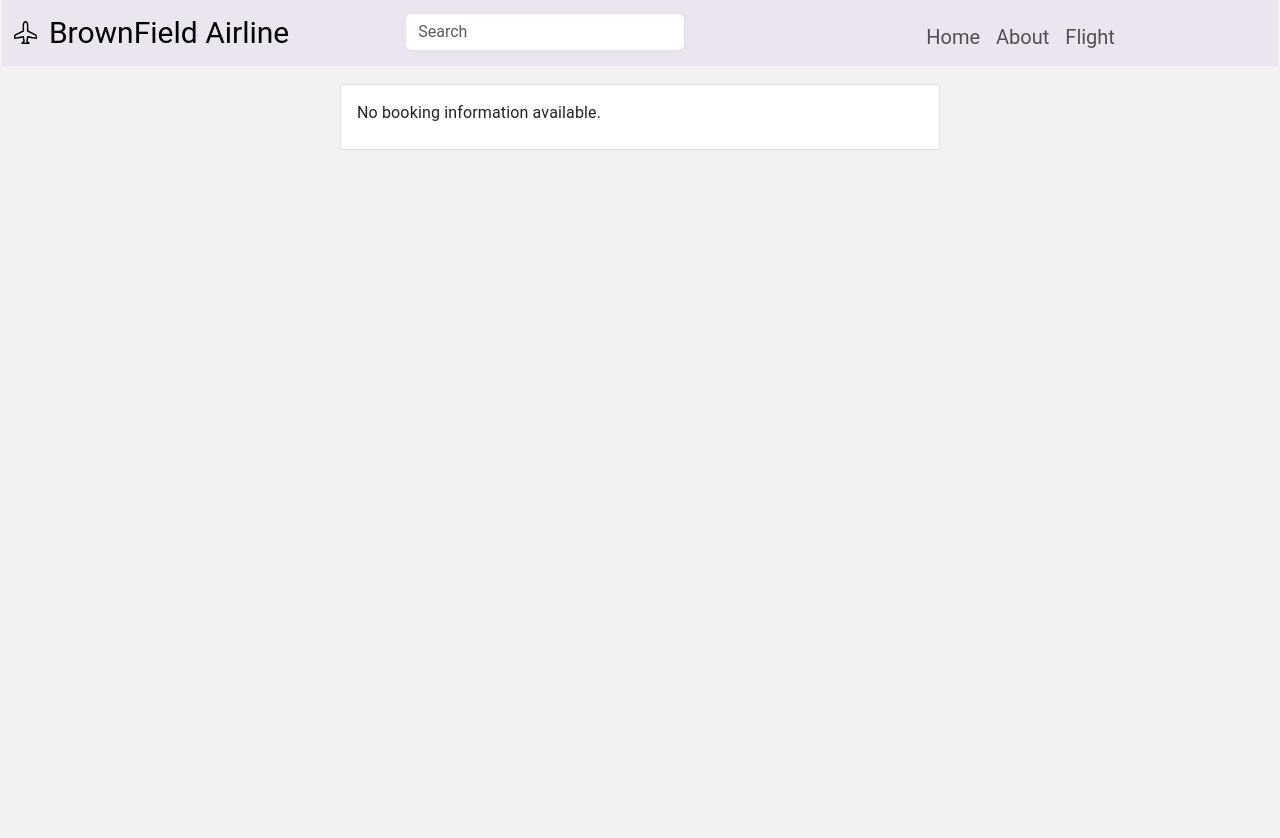
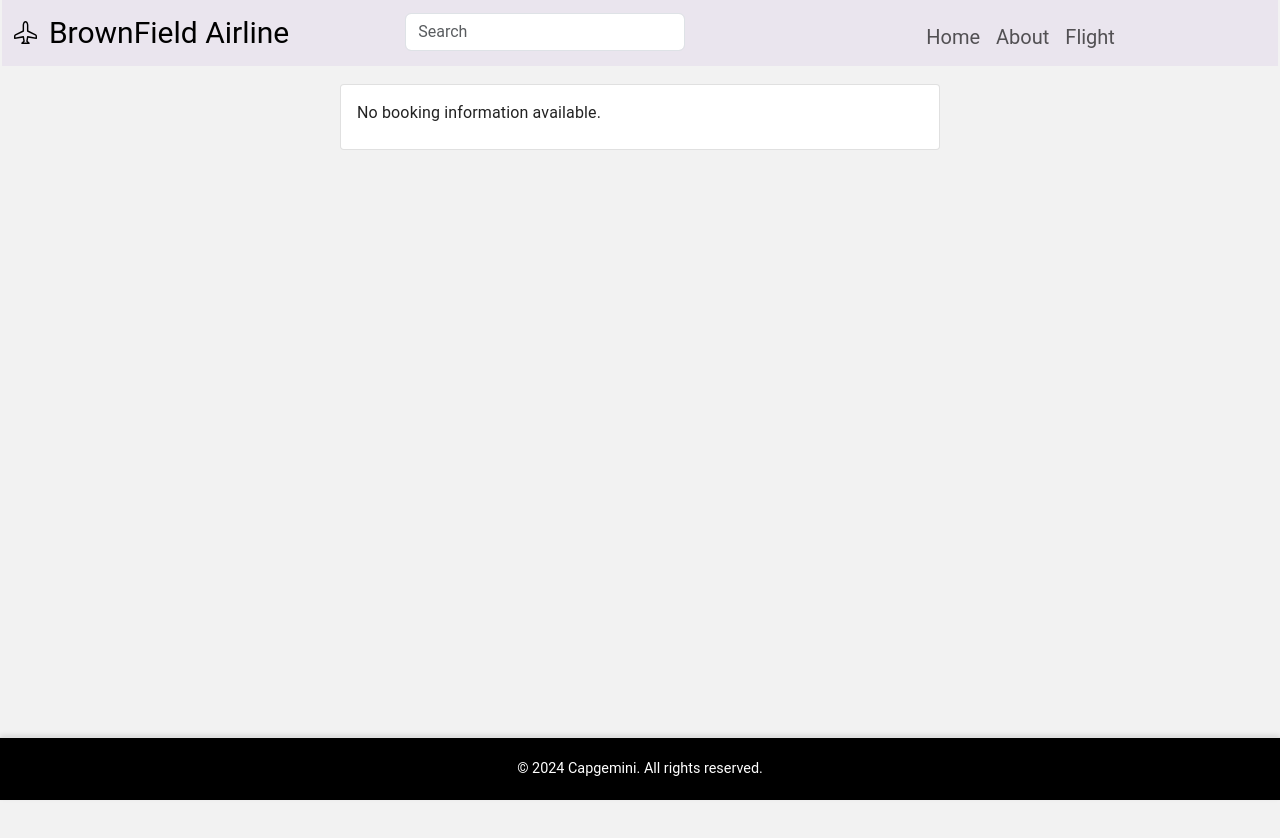
Before and after one commit to deepak1309/Brown-Field-Airlines-UI, a React (Create React App) app: page /pay in a window 1280 px wide. Shown: the top 838 px of the page. Before the commit the page ends 800 px from the top, so only its background shows below. Built offline with nearby package versions, Linux system fonts and the light colour scheme.

Commit message:
Added footer for all the pages

```diff
--- a/src/App.js
+++ b/src/App.js
@@ -1,49 +1,53 @@
-import './App.css';
-import { BrowserRouter as Router, Route, Routes } from 'react-router-dom';
-import Login from '../src/pages/Login';
-import Navbar from '../src/pages/Navbar';
-import Register from '../src/pages/Register';
-import Forgot from './pages/ForgotPassword';
-import SearchPage from './pages/SearchPage';
-import ResultsPage from './pages/ResultsPage';
-import FlightCard from './pages/FlightCard';
-import ResetPassword from './pages/ResetPassword';
-import Admin from './pages/Admin';
-import { FlightProvider } from './pages/Context/FlightContextProvide';
-import Results from './pages/Results';
-import Details from './pages/Details';
-import Add from './pages/Add';
-import { AuthProvider } from './pages/Context/Auth';
-import Booking from './pages/Booking';
-import Bookinddetails from './pages/Bookingdetails';
-import BookingDetails from './pages/Bookingdetails';
-import Payment from './pages/Payment';
+import "./App.css";
+import { BrowserRouter as Router, Route, Routes } from "react-router-dom";
+import Login from "../src/pages/Login";
+import Navbar from "../src/pages/Navbar";
+import Register from "../src/pages/Register";
+import Forgot from "./pages/ForgotPassword";
+import SearchPage from "./pages/SearchPage";
+import ResultsPage from "./pages/ResultsPage";
+import FlightCard from "./pages/FlightCard";
+import ResetPassword from "./pages/ResetPassword";
+import Admin from "./pages/Admin";
+import { FlightProvider } from "./pages/Context/FlightContextProvide";
+import Results from "./pages/Results";
+import Details from "./pages/Details";
+import Add from "./pages/Add";
+import { AuthProvider } from "./pages/Context/Auth";
+import Booking from "./pages/Booking";
+import Bookinddetails from "./pages/Bookingdetails";
+import BookingDetails from "./pages/Bookingdetails";
+import Payment from "./pages/Payment";
+import Footer from "./pages/Component/Footer";
 
 function App() {
   return (
+      <div style={{ display: 'flex', flexDirection: 'column', minHeight: '100vh', marginBottom:'100px' }}>
       <AuthProvider>
         <FlightProvider>
           <Router>
-        <Navbar/>
+            <Navbar />
             <Routes>
-          <Route path='/' element={<Login/>}/>
-          <Route path='/register' element={<Register/>}/>
-          <Route path='/forgotPassword' element={<Forgot/>}/>
-          <Route path="/searchPage" element={<SearchPage/>} />
+              <Route path="/" element={<Login />} />
+              <Route path="/register" element={<Register />} />
+              <Route path="/forgotPassword" element={<Forgot />} />
+              <Route path="/searchPage" element={<SearchPage />} />
               <Route path="/results" element={<ResultsPage />} />
               <Route path="/results1" element={<Results />} />
               <Route path="/flight/:flightNumber" element={<FlightCard />} />
               <Route path="resetPassword/:email" element={<ResetPassword />} />
               <Route path="/Admin" element={<Admin />} />
-          <Route path="/details" element={<Details/>}/>
-          <Route path="/add" element={<Add/>}/>
+              <Route path="/details" element={<Details />} />
+              <Route path="/add" element={<Add />} />
               {/* <Route path="/book" element={<Booking/>}/> */}
-          <Route path="/Book" element={<BookingDetails/>}/>
-          <Route path="/pay" element={<Payment/>}/>
+              <Route path="/Book" element={<BookingDetails />} />
+              <Route path="/pay" element={<Payment />} />
             </Routes>
           </Router>
         </FlightProvider>
       </AuthProvider>
+      <Footer/>
+    </div>
   );
 }
 
--- /dev/null
+++ b/src/pages/Component/Footer.css
@@ -0,0 +1,22 @@
+/* Footer.css */
+
+.footer {
+    margin-top: 100px;
+    background-color: black;
+    padding: 20px 0;
+    position: fixed;
+    bottom: 0;
+    width: 100%;
+    box-shadow: 0 -2px 5px rgba(0, 0, 0, 0.1);
+    border-top: 1px solid #e0e0e0;
+}
+
+.footer-content {
+    text-align: center;
+    color: white;
+    font-size: 0.9em;
+}
+
+.footer-content p {
+    margin: 0;
+}
--- /dev/null
+++ b/src/pages/Component/Footer.jsx
@@ -0,0 +1,14 @@
+import React from 'react';
+import './Footer.css';
+
+const Footer = () => {
+    return (
+        <footer className="footer">
+            <div className="footer-content">
+                <p>&copy; {new Date().getFullYear()} Capgemini. All rights reserved.</p>
+            </div>
+        </footer>
+    );
+}
+
+export default Footer;
```
Also changed, not shown: src/App.css (line endings or trailing spaces). Lines whose indentation alone changed are shown as unchanged.
